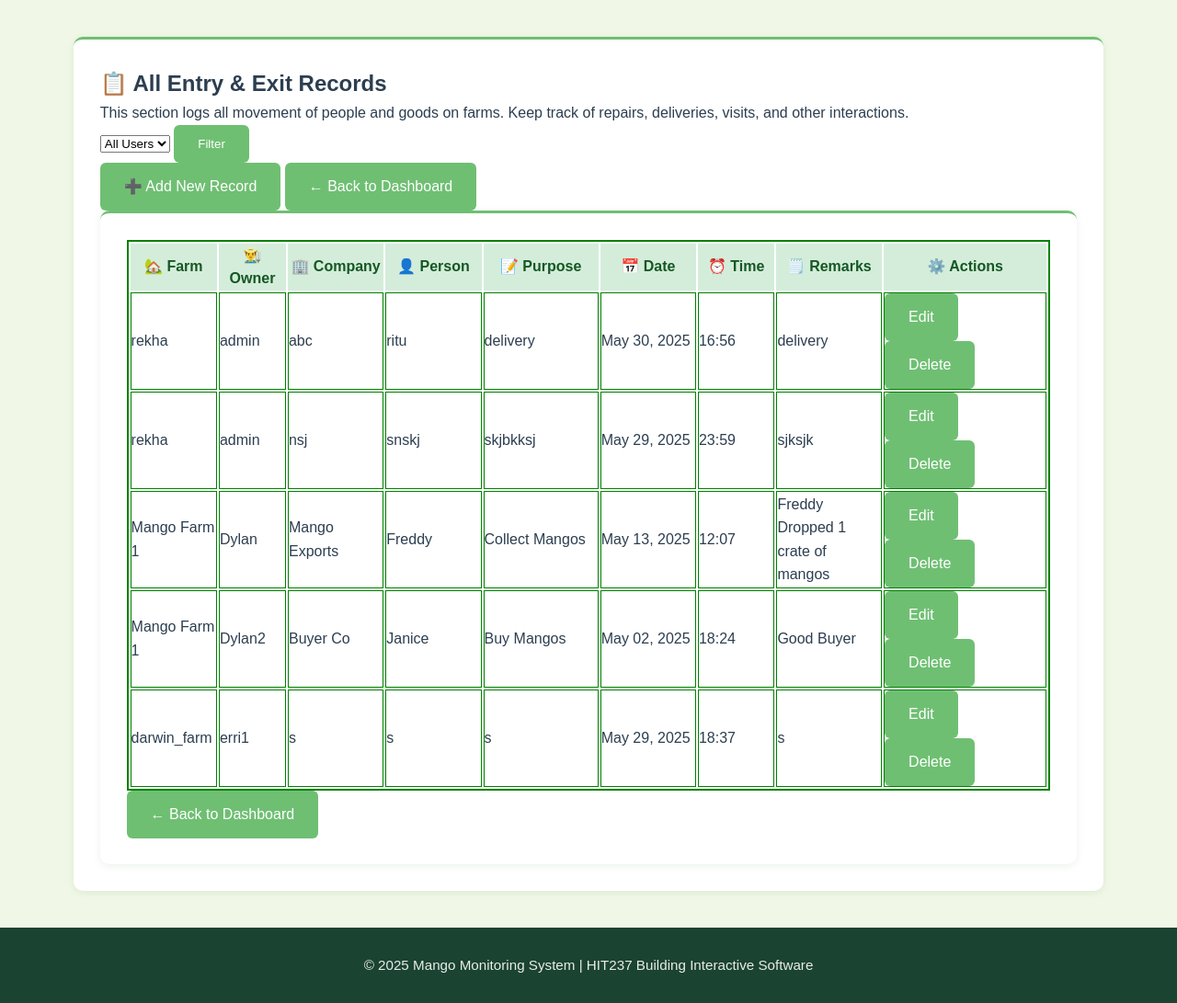
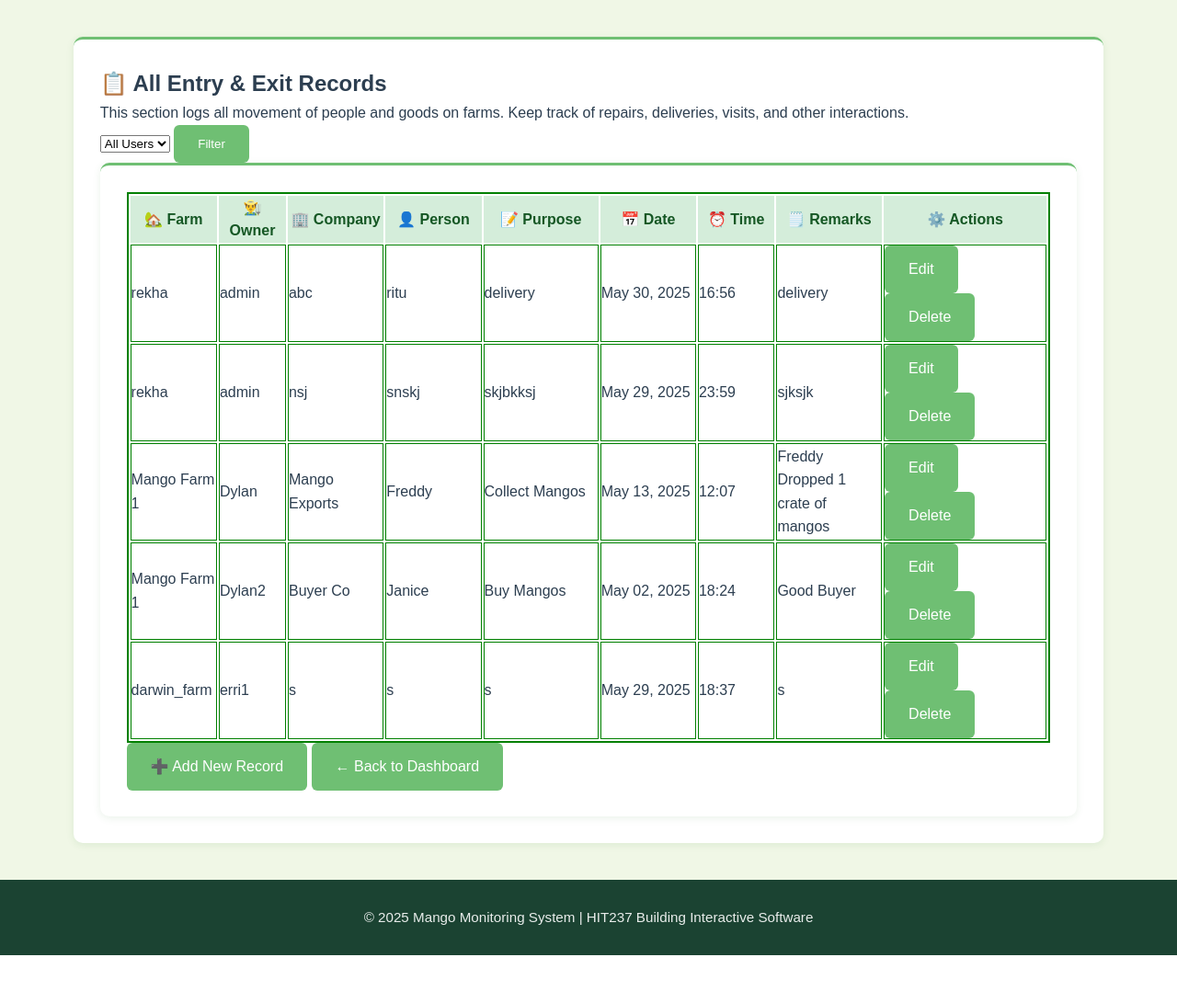
Before and after one commit to erripetalas/MangoMonitoring, a Django app: page /myfarms/entryexit/ in a window 1280 px wide. Shown: the part 249-1340 px from the top of the page at 92% size. After the commit the page ends 1288 px from the top, so only its background shows below. Run offline with Django 5.2, Linux system fonts and the light colour scheme; a user stored in the database is signed in; data comes from the database, SQL or seed files in the repository; both versions use the stored data as it was after the commit.

Commit message:
update: more slight changes to app 2 tempaltes

```diff
--- a/App2/templates/App2/entryexit_list.html
+++ b/App2/templates/App2/entryexit_list.html
@@ -25,9 +25,6 @@
         {% endif %}
       </div>
     </div>
-
-    <a href="{% url 'App2:entry-exit-create' %}" class="btn btn-outline-success btn-sm mt-2">➕ Add New Record</a>
-    <a href="{% url 'App2:profile' %}" class="btn btn-outline-success">← Back to Dashboard</a>
   </div>
 </div>
 
@@ -73,7 +70,8 @@
       </tbody>
     </table>
   </div>
-  <a href="{% url 'App2:profile' %}" class="btn btn-outline-success">← Back to Dashboard</a>
+    <a href="{% url 'App2:entry-exit-create' %}" class="btn btn-outline-success btn-sm mt-2">➕ Add New Record</a>
+    <a href="{% url 'App2:profile' %}" class="btn btn-outline-success">← Back to Dashboard</a>
   {% else %}
   <div class="alert alert-warning text-center mt-4" role="alert">
     🚫 No entry or exit records found yet.
--- a/App2/templates/App2/pest_list.html
+++ b/App2/templates/App2/pest_list.html
@@ -18,7 +18,6 @@
           <button type="submit" class="btn btn-primary me-2">Filter</button>
         </form>
       {% endif %}
-      <a href="{% url 'App2:pest-create' %}" class="btn btn-success">+ Add New Pest</a>
     </div>
   </div>
 </div>
@@ -62,6 +61,7 @@
     </table>
   </div>
   <a href="{% url 'App2:profile' %}" class="btn btn-outline-success">← Back to Dashboard</a>
+  <a href="{% url 'App2:pest-create' %}" class="btn btn-success">+ Add New Pest</a>
   {% else %}
   <div class="alert alert-warning" role="alert">
     No pest records found.
--- a/App2/templates/App2/surveillance_list.html
+++ b/App2/templates/App2/surveillance_list.html
@@ -17,7 +17,7 @@
           <button type="submit" class="btn btn-primary me-2">Filter</button>
         </form>
       {% endif %}
-      <a href="{% url 'App2:surveillance-create' %}" class="btn btn-success">+ Add New Record</a>
+
     </div>
   </div>
 </div>
@@ -67,6 +67,7 @@
 
   <div class="text-end mt-3">
     <a href="{% url 'App2:profile' %}" class="btn btn-outline-success">← Back to Dashboard</a>
+    <a href="{% url 'App2:surveillance-create' %}" class="btn btn-success">+ Add New Record</a>
   </div>
   {% else %}
   <div class="alert alert-warning" role="alert">
```
Also changed, not shown: App2/templates/App2/task_list.html (+4 -3 lines), db.sqlite3.
